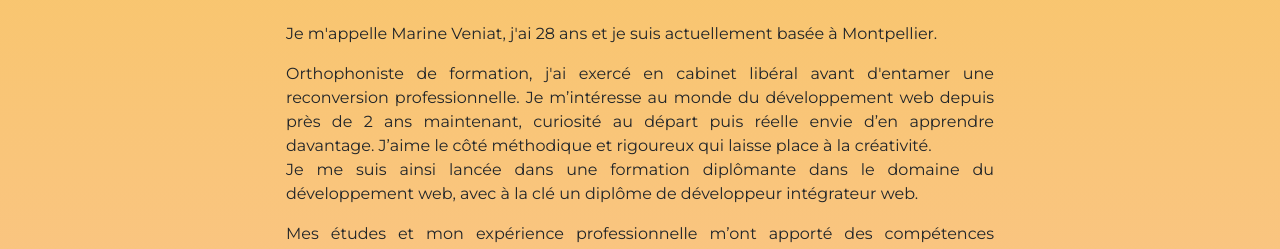
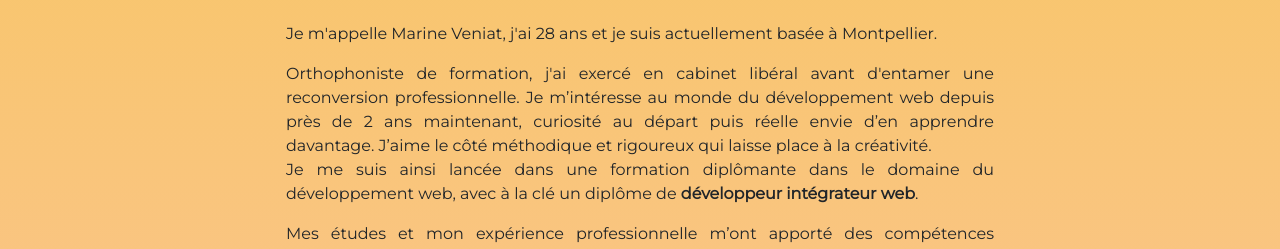
Before and after one commit to marinevnt/Portfolio-MV, a website with bundled scripts: page index.html in a window 1280 px wide. Shown: the part 181-430 px from the top of the page. Built offline with nearby package versions, Linux system fonts and the light colour scheme.

Commit message:
last commit

```diff
--- a/index.html
+++ b/index.html
@@ -31,17 +31,14 @@
             <div>
                 <h2>À propos de moi</h2>
                 <p>Je m'appelle Marine Veniat, j'ai 28 ans et je suis actuellement basée à Montpellier.</p>
-                <p>Orthophoniste de formation, j'ai exercé en cabinet libéral avant d'entamer une reconversion professionnelle. Je m’intéresse au monde du développement web depuis près de 2 ans maintenant, curiosité au départ puis réelle envie d’en apprendre davantage. J’aime le côté méthodique et rigoureux qui laisse place à la créativité.<br/>Je me suis ainsi lancée dans une formation diplômante dans le domaine du développement web, avec à la clé un diplôme de développeur intégrateur web.</p>
+                <p>Orthophoniste de formation, j'ai exercé en cabinet libéral avant d'entamer une reconversion professionnelle. Je m’intéresse au monde du développement web depuis près de 2 ans maintenant, curiosité au départ puis réelle envie d’en apprendre davantage. J’aime le côté méthodique et rigoureux qui laisse place à la créativité.<br/>Je me suis ainsi lancée dans une formation diplômante dans le domaine du développement web, avec à la clé un diplôme de <strong>développeur intégrateur web</strong>.</p>
                 <p>Mes études et mon expérience professionnelle m’ont apporté des compétences importantes et attendues dans le monde de l’entreprise telles que l’organisation, l’écoute, le conseil et de bonnes qualités relationnelles.</p>
             </div>
             </article>
             <article class="article-layout article-layout-custom animation-opacity2" id="cursus">
                 <h2>Mon parcours</h2>
-
                 <div class="container">
                     <div class="main-timeline">
-
-                        <!-- start experience section-->
                         <div class="timeline">
                             <div class="icon"></div>
                             <div class="item-content">
@@ -121,7 +118,6 @@
                     <img src="./assets/logoHTMLandCSS.png" alt="Logo HTML et CSS" class="logo-html-css">
                     <img src="./assets/js_node_js_react_logos.png" alt="Logo JS et React" class="logo-js">
                     <img src="./assets/node-sass-logo.png" alt="Logo SASS" class="logo-sass">
-
                 </div>
             </article>
         </section>
--- a/scripts/projects.js
+++ b/scripts/projects.js
@@ -9,7 +9,6 @@ const modalLinkGithub = document.querySelector('.github-link');
 const modalLinkwebsite = document.querySelector('.link-website');
 
 const siteWebLink = document.createElement('a');
-//siteWebLink.target = '_blank';
 siteWebLink.innerText = 'Voir le site';
 modalLinkwebsite.appendChild(siteWebLink);
 
```
